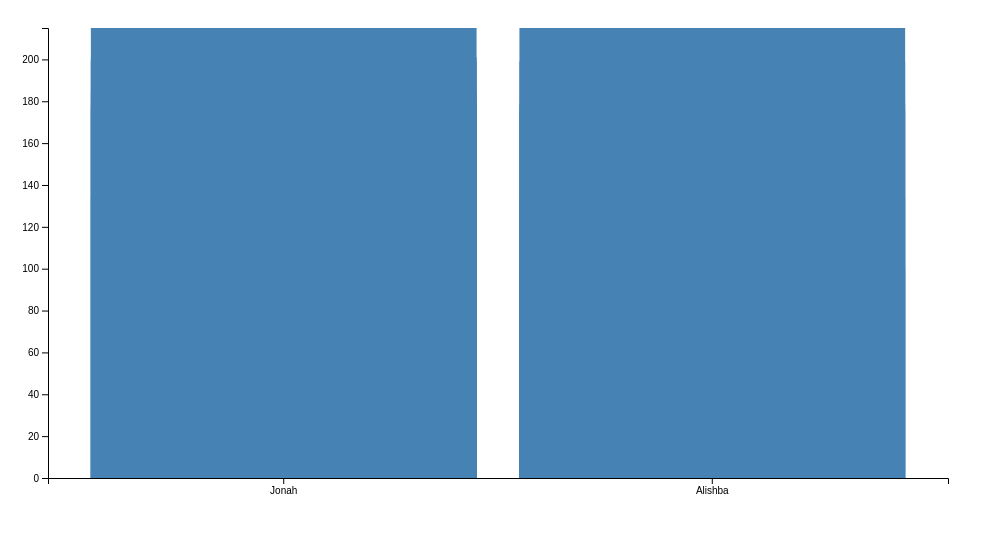
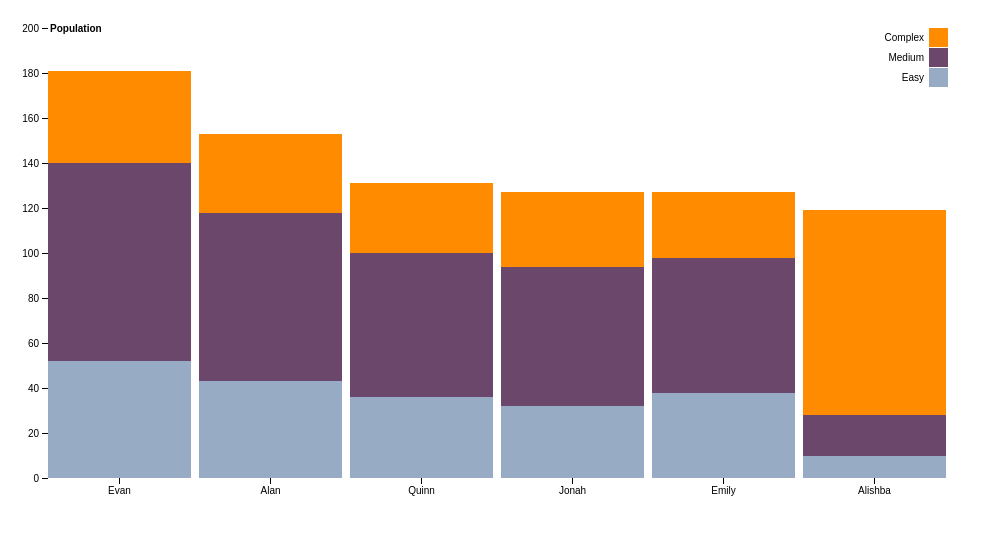
Before and after one commit to jonah-fourchalk/Phraseology-D3-Graph, a plain HTML site: page Line/bar.html in a window 1280 px wide. Shown: the whole page, without its empty margins (0-989 px from the left). Drawn offline with nearby package versions, Linux system fonts and the light colour scheme.

Commit message:
new stacked bar

```diff
--- a/Line/bar.html
+++ b/Line/bar.html
@@ -1,71 +1,152 @@
 <!DOCTYPE html>
-<meta charset="utf-8">
-<style> /* set the CSS */
+<style>
+  .axis .domain {
+    display: none;
+  }
+</style>
+<svg width="960" height="500"></svg>
+<script src="https://d3js.org/d3.v4.min.js"></script>
+<script>
+  var svg = d3.select("svg"),
+    margin = {
+      top: 20,
+      right: 20,
+      bottom: 30,
+      left: 40
+    },
+    width = +svg.attr("width") - margin.left - margin.right,
+    height = +svg.attr("height") - margin.top - margin.bottom,
+    g = svg.append("g").attr("transform", "translate(" + margin.left + "," + margin.top + ")");
 
-.bar { fill: steelblue; }
+  var x = d3.scaleBand()
+    .rangeRound([0, width])
+    .paddingInner(0.05)
+    .align(0.1);
 
-</style>
-<body>
+  var y = d3.scaleLinear()
+    .rangeRound([height, 0]);
 
-<!-- load the d3.js library -->
-<script src="//d3js.org/d3.v4.min.js"></script>
-<script>
+  var z = d3.scaleOrdinal()
+    .range(["#98abc5", "#6b486b", "#ff8c00"]);
 
-// set the dimensions and margins of the graph
-var margin = {top: 20, right: 20, bottom: 30, left: 40},
-    width = 960 - margin.left - margin.right,
-    height = 500 - margin.top - margin.bottom;
+  var data = [{
+    "name": "Jonah",
+    "Easy": 32,
+    "Medium": 62,
+    "Complex": 33
+  }, {
+    "name": "Evan",
+    "Easy": 52,
+    "Medium": 88,
+    "Complex": 41
+  }, {
+    "name": "Alan",
+    "Easy": 43,
+    "Medium": 75,
+    "Complex": 35
+  }, {
+    "name": "Alishba",
+    "Easy": 10,
+    "Medium": 18,
+    "Complex": 91
+  }, {
+    "name": "Quinn",
+    "Easy": 36,
+    "Medium": 64,
+    "Complex": 31
+  }, {
+    "name": "Emily",
+    "Easy": 38,
+    "Medium": 60,
+    "Complex": 29
+  }];
 
-// set the ranges
-var x = d3.scaleBand()
-          .range([0, width])
-          .padding(0.1);
-var y = d3.scaleLinear()
-          .range([height, 0]);
-
-// append the svg object to the body of the page
-// append a 'group' element to 'svg'
-// moves the 'group' element to the top left margin
-var svg = d3.select("body").append("svg")
-    .attr("width", width + margin.left + margin.right)
-    .attr("height", height + margin.top + margin.bottom)
-  .append("g")
-    .attr("transform",
-          "translate(" + margin.left + "," + margin.top + ")");
-
-// get the data
-d3.json("../data.json", function(error, data) {
-  if (error) throw error;
-
-  // format the data
-  data.forEach(function(d) {
-    d.norm = +d.norm;
+  // fix pre-processing
+  var keys = [];
+  for (key in data[0]){
+    if (key != "name")
+      keys.push(key);
+  }
+  data.forEach(function(d){
+    d.total = 0;
+    keys.forEach(function(k){
+      d.total += d[k];
+    })
   });
 
-  // Scale the range of the data in the domains
-  x.domain(data.map(function(d) { return d.name; }));
-  y.domain([0, d3.max(data, function(d) { return d.norm; })]);
+  data.sort(function(a, b) {
+    return b.total - a.total;
+  });
+  x.domain(data.map(function(d) {
+    return d.name;
+  }));
+  y.domain([0, d3.max(data, function(d) {
+    return d.total;
+  })]).nice();
+  z.domain(keys);
 
-  // append the rectangles for the bar chart
-  svg.selectAll(".bar")
-      .data(data)
+  g.append("g")
+    .selectAll("g")
+    .data(d3.stack().keys(keys)(data))
+    .enter().append("g")
+    .attr("fill", function(d) {
+      return z(d.key);
+    })
+    .selectAll("rect")
+    .data(function(d) {
+      return d;
+    })
     .enter().append("rect")
-      .attr("class", "bar")
-      .attr("x", function(d) { return x(d.name); })
-      .attr("width", x.bandwidth())
-      .attr("y", function(d) { return y(d.norm); })
-      .attr("height", function(d) { return height - y(d.norm); });
+    .attr("x", function(d) {
+      return x(d.data.name);
+    })
+    .attr("y", function(d) {
+      return y(d[1]);
+    })
+    .attr("height", function(d) {
+      return y(d[0]) - y(d[1]);
+    })
+    .attr("width", x.bandwidth());
 
-  // add the x Axis
-  svg.append("g")
-      .attr("transform", "translate(0," + height + ")")
-      .call(d3.axisBottom(x));
+  g.append("g")
+    .attr("class", "axis")
+    .attr("transform", "translate(0," + height + ")")
+    .call(d3.axisBottom(x));
 
-  // add the y Axis
-  svg.append("g")
-      .call(d3.axisLeft(y));
+  g.append("g")
+    .attr("class", "axis")
+    .call(d3.axisLeft(y).ticks(null, "s"))
+    .append("text")
+    .attr("x", 2)
+    .attr("y", y(y.ticks().pop()) + 0.5)
+    .attr("dy", "0.32em")
+    .attr("fill", "#000")
+    .attr("font-weight", "bold")
+    .attr("text-anchor", "start")
+    .text("Population");
 
-});
+  var legend = g.append("g")
+    .attr("font-family", "sans-serif")
+    .attr("font-size", 10)
+    .attr("text-anchor", "end")
+    .selectAll("g")
+    .data(keys.slice().reverse())
+    .enter().append("g")
+    .attr("transform", function(d, i) {
+      return "translate(0," + i * 20 + ")";
+    });
 
+  legend.append("rect")
+    .attr("x", width - 19)
+    .attr("width", 19)
+    .attr("height", 19)
+    .attr("fill", z);
+
+  legend.append("text")
+    .attr("x", width - 24)
+    .attr("y", 9.5)
+    .attr("dy", "0.32em")
+    .text(function(d) {
+      return d;
+    });
 </script>
-</body>
```
